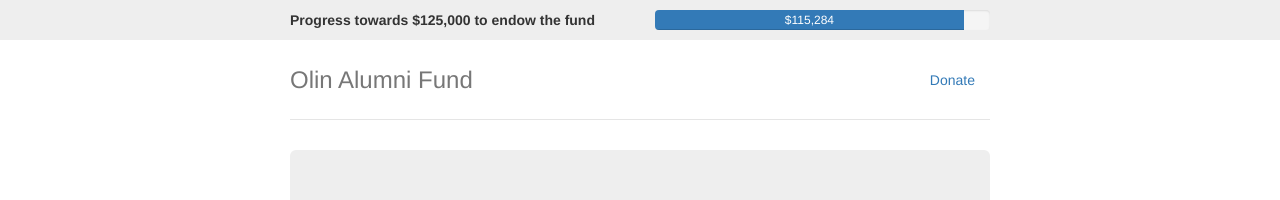
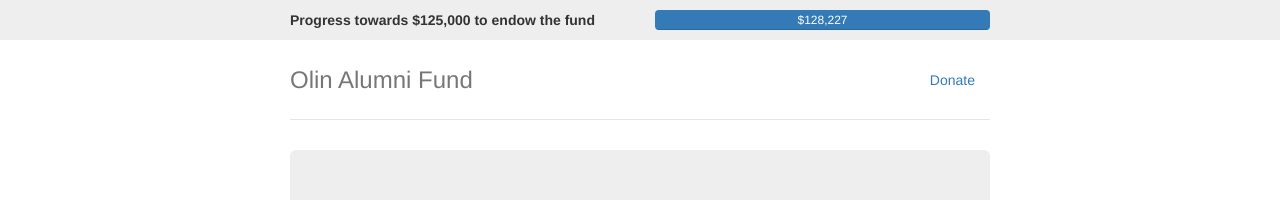
Before and after one commit to olinalumni/olinalumnifund.org, a Jekyll site: the page built from index.html, in a window 1280 px wide. Shown: the top 200 px of the page. Built offline with Jekyll 4.4.1, drawn with Linux system fonts in a browser that asks for light colours; nearby versions of some CDN libraries.

Commit message:
Update topbar as of 2/16/2016

```diff
--- a/_layouts/default.html
+++ b/_layouts/default.html
@@ -24,8 +24,8 @@
         </div>
         <div class="col-md-6">
           <div class="progress">
-            <div class="progress-bar" role="progressbar" aria-valuenow="60" aria-valuemin="0" aria-valuemax="100" style="min-width:4em;width: 92.2%;">
-              $115,284
+            <div class="progress-bar" role="progressbar" aria-valuenow="60" aria-valuemin="0" aria-valuemax="100" style="min-width:4em;width: 100%;">
+              $128,227
             </div>
           </div>
         </div>
```
